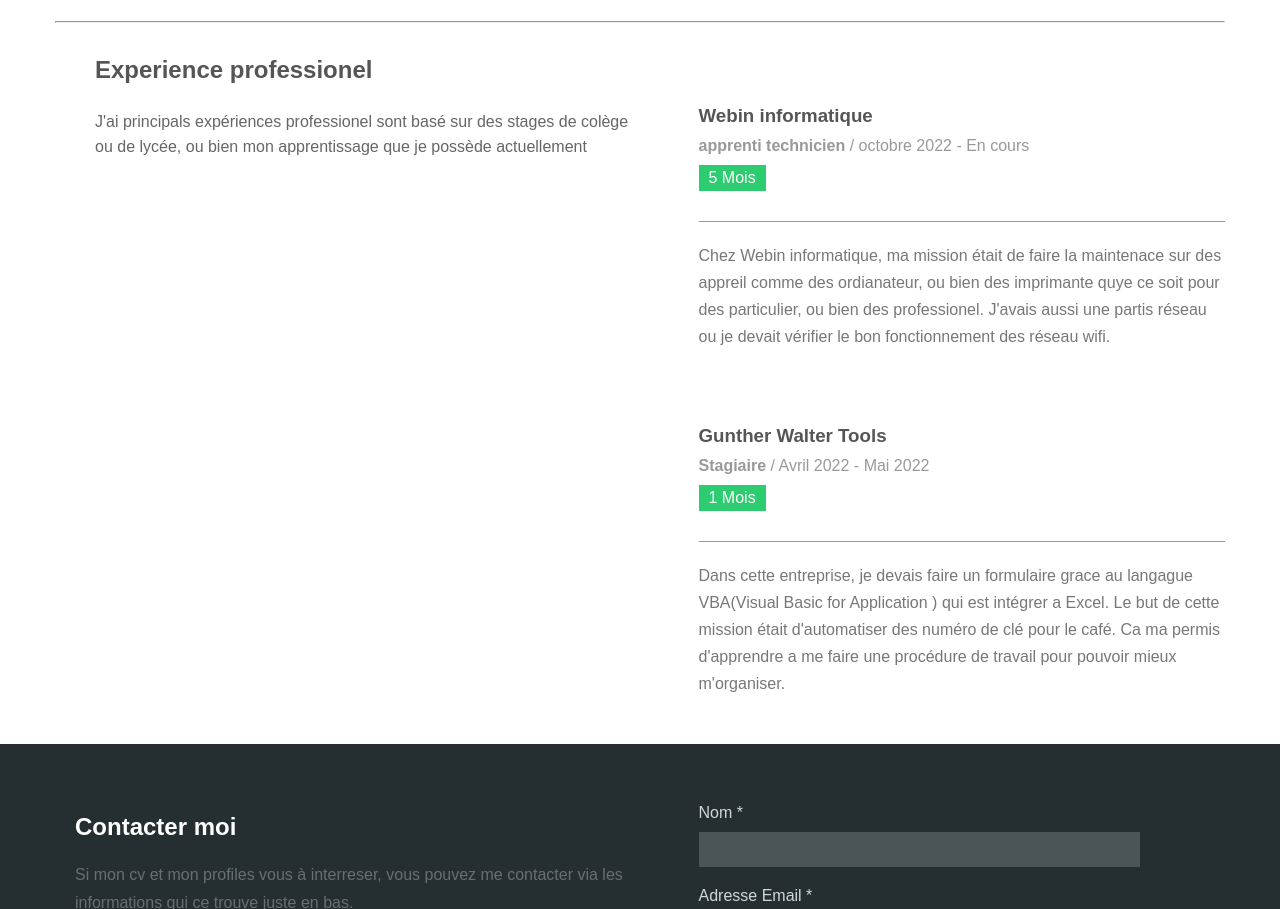
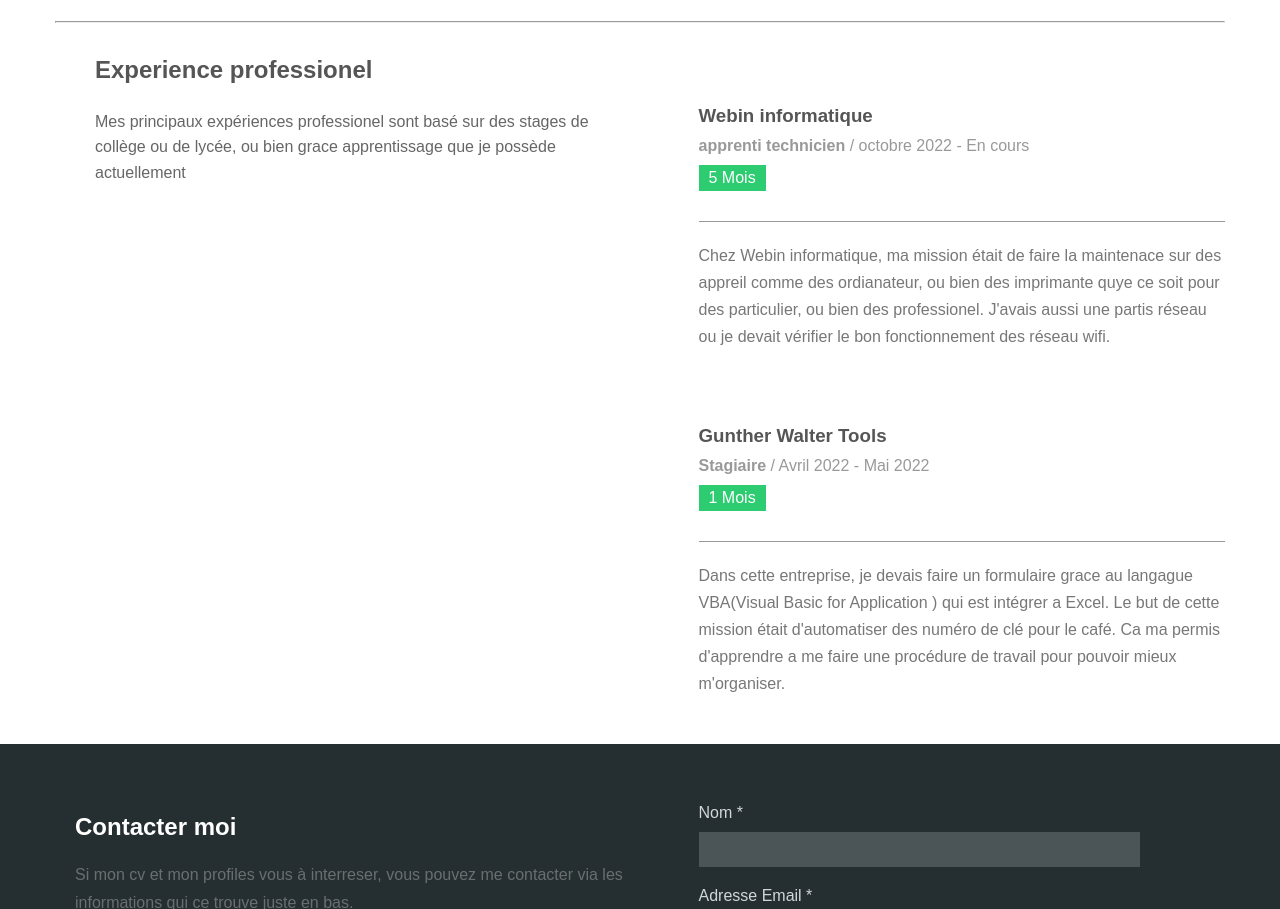
Before and after one commit to estebanvial/cv-html, a plain HTML site: page index.html in a window 1280 px wide. Shown: the part 2428-3337 px from the top of the page. Drawn offline with Linux system fonts and the light colour scheme.

Commit message:
correction de bug

```diff
--- a/index.html
+++ b/index.html
@@ -233,8 +233,8 @@
         <div class="main">
           <h2>Experience professionel</h2>
           <p>
-            J'ai principals expériences professionel sont basé sur des stages de
-            colège ou de lycée, ou bien mon apprentissage que je possède
+            Mes principaux expériences professionel sont basé sur des stages de
+            collège ou de lycée, ou bien grace apprentissage que je possède
             actuellement
           </p>
         </div>
```
